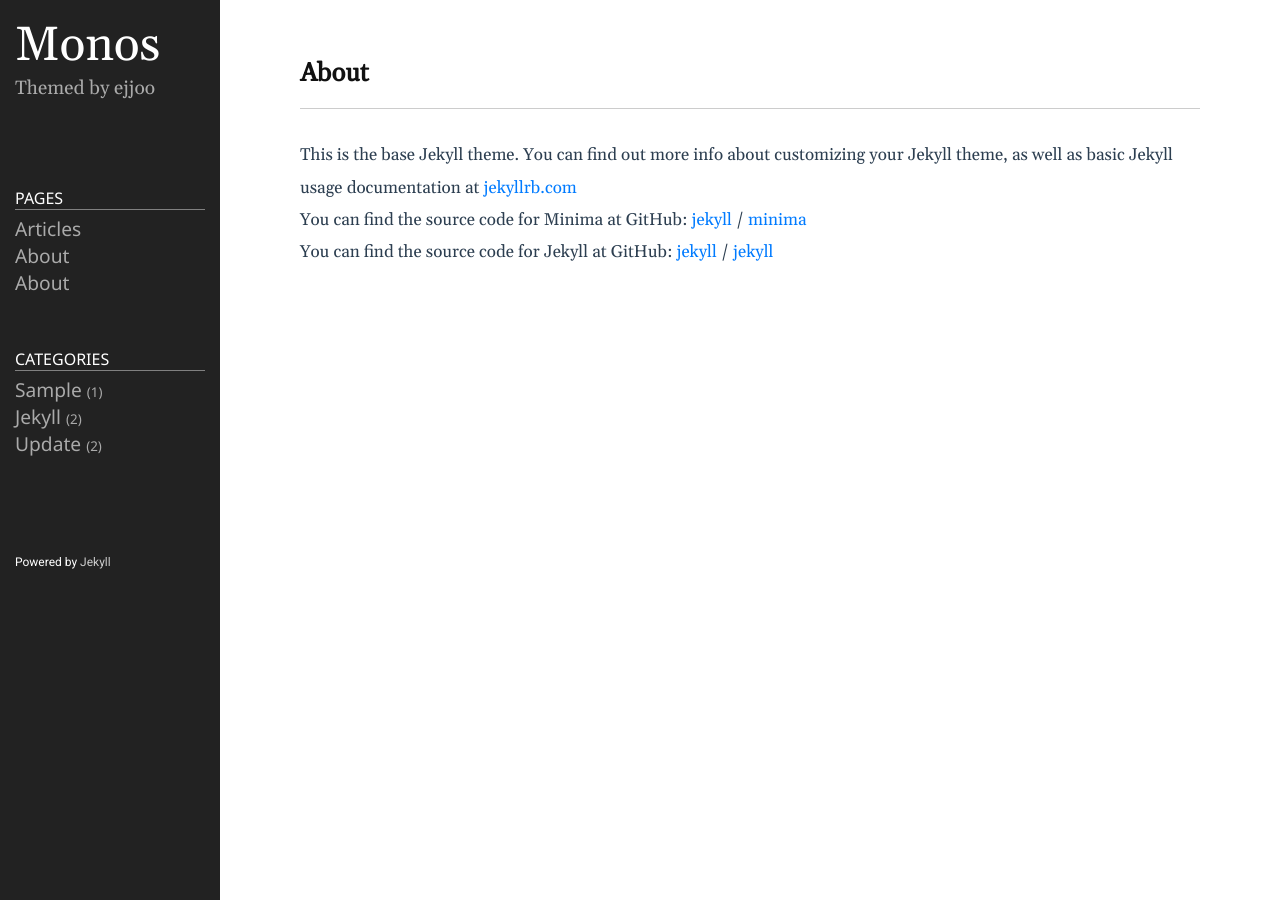
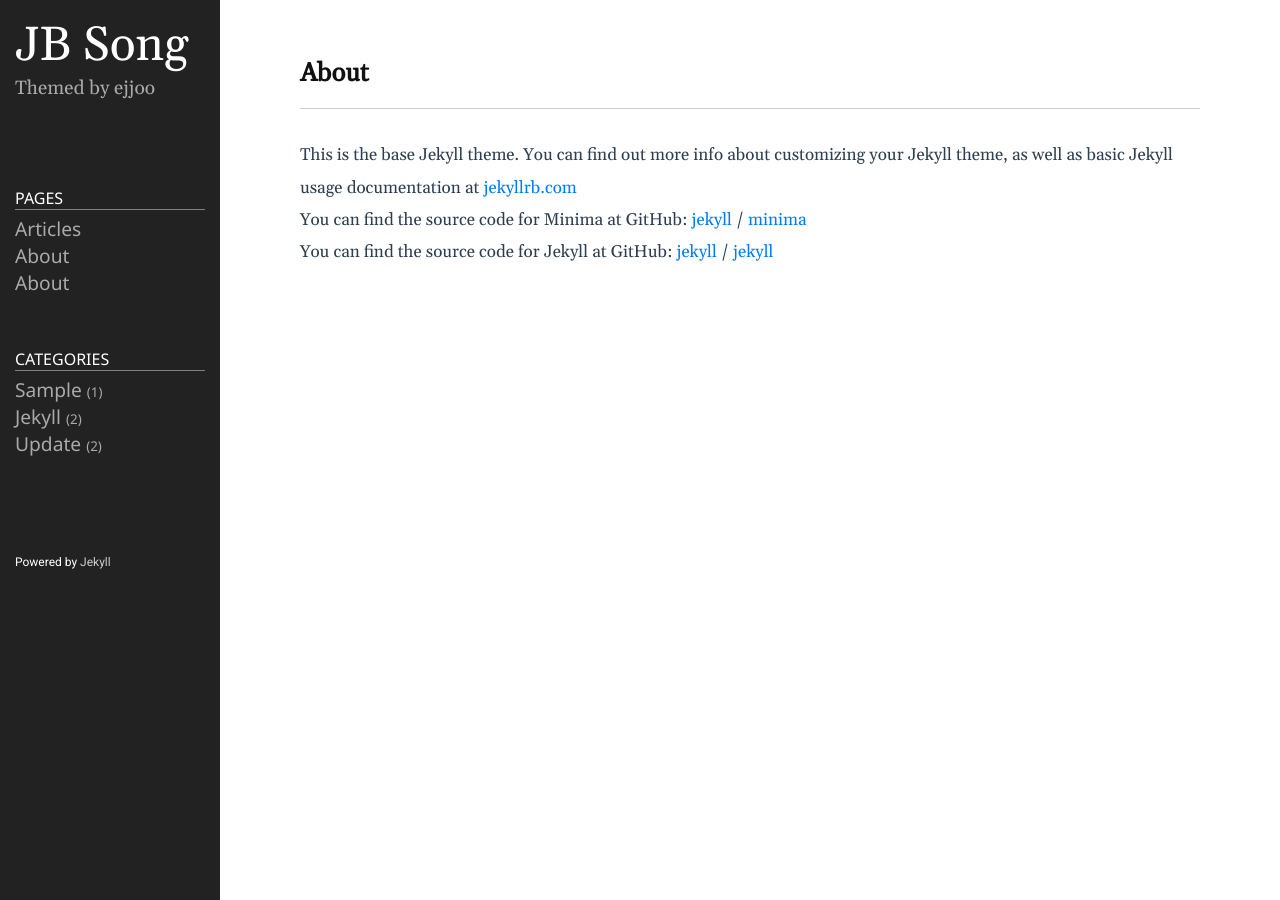
Before and after one commit to SongJongbeen/SongJongbeen.github.io, a Jekyll site: the page built from about.markdown, in a window 1280 px wide. Built offline with Jekyll 4.4.1, drawn with Linux system fonts in a browser that asks for light colours.

Commit message:
updated _config.yml

```diff
--- a/_config.yml
+++ b/_config.yml
@@ -18,13 +18,13 @@
 # You can create any custom variable you would like, and they will be accessible
 # in the templates via {{ site.myvariable }}.
 
-title: Monos
-email: ejjoo7994@gmail.com
+title: "JB Song"
+email: 1041489@gmail.com
 description: >- # this means to ignore newlines until "baseurl:"
   Themed by ejjoo
-# baseurl: "/" # the subpath of your site, e.g. /blog
-# url: "http://ejjoo.github.io" # the base hostname & protocol for your site, e.g. http://example.com
-github_username: ejjoo
+baseurl: "/blog" # the subpath of your site, e.g. /blog
+url: "http://SongJongbeen.github.io" # the base hostname & protocol for your site, e.g. http://example.com
+github_username: SongJongbeen
 highlighter: rouge
 svg:
   optimize: true
```
